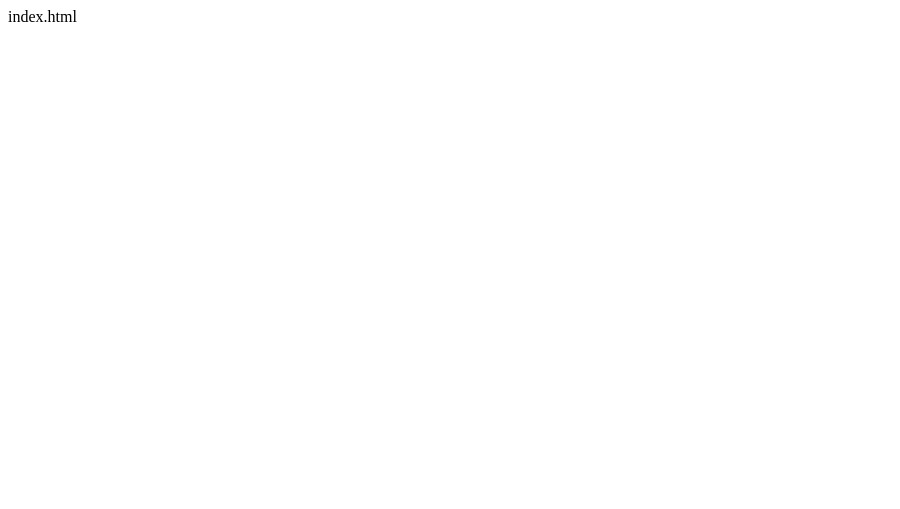
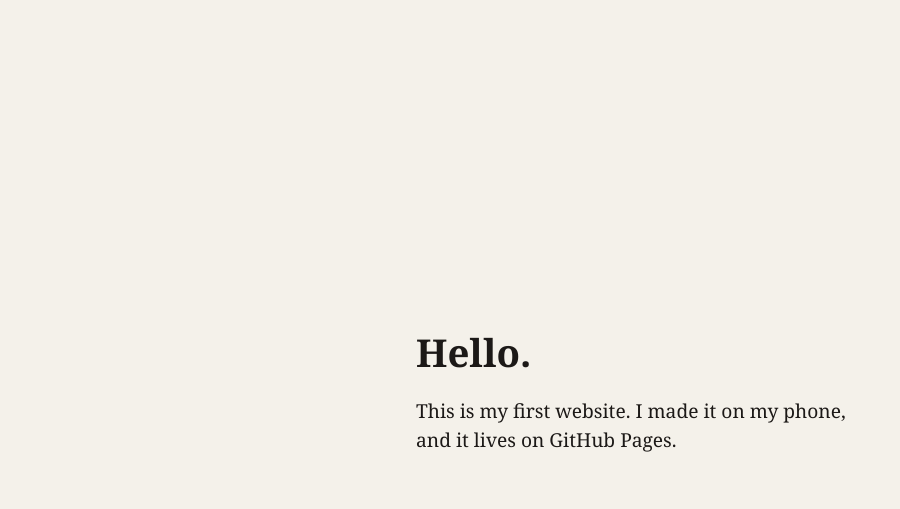
Before and after one commit to Kadiatu123/Kadiatu123.github.io, a plain HTML site: page index.html in a window 1280 px wide. Shown: the whole page, without its empty margins (0-900 px from the left). Drawn offline with Linux system fonts and the light colour scheme.

Commit message:
Add basic HTML structure for first page

```diff
--- a/index.html
+++ b/index.html
@@ -1 +1,37 @@
-index.html
+<!DOCTYPE html>
+<html lang="en">
+<head>
+  <meta charset="utf-8">
+  <meta name="viewport" content="width=device-width, initial-scale=1">
+  <title>My first page</title>
+  <style>
+    body {
+      margin: 0;
+      min-height: 100vh;
+      display: grid;
+      place-items: center;
+      background: #f4f1ea;
+      color: #1c1917;
+      font-family: Georgia, serif;
+    }
+    main {
+      max-width: 28rem;
+      padding: 2rem;
+    }
+    h1 {
+      font-size: 2.4rem;
+      margin: 0 0 0.5rem;
+    }
+    p {
+      font-size: 1.2rem;
+      line-height: 1.5;
+    }
+  </style>
+</head>
+<body>
+  <main>
+    <h1>Hello.</h1>
+    <p>This is my first website. I made it on my phone, and it lives on GitHub Pages.</p>
+  </main>
+</body>
+</html>
```
